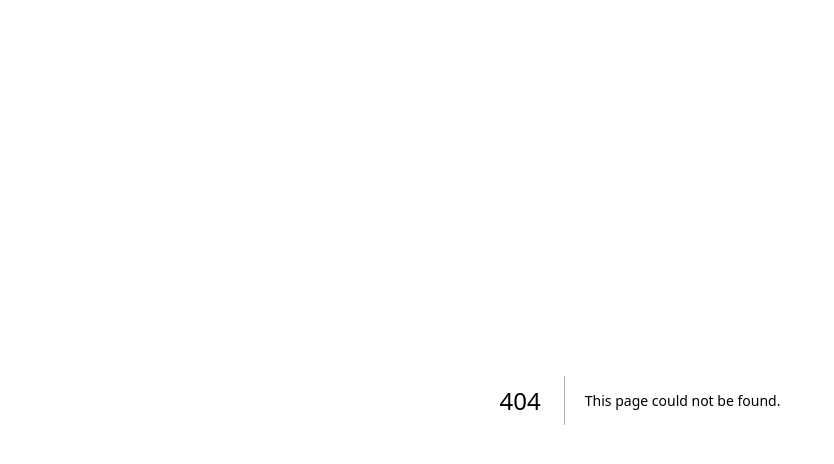
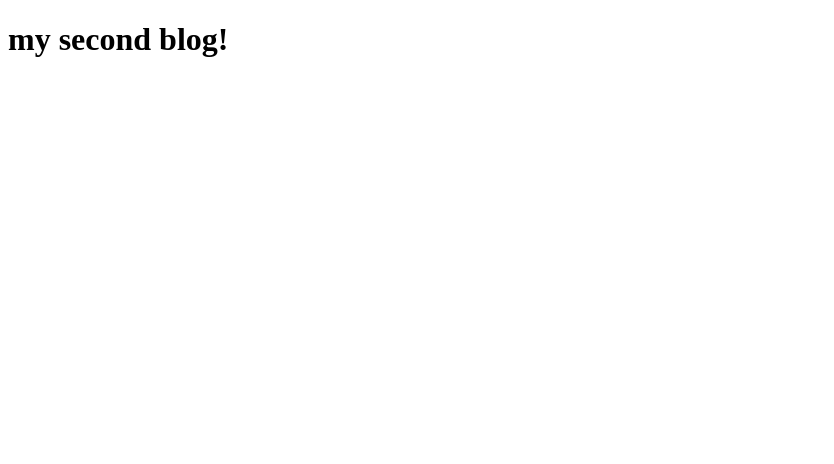
Before and after one commit to Akshay8122/Next.js-14, a Next.js app: page /blog/second in a window 1280 px wide. Before the commit this address had no page. Shown: the top 464 px of the page, without its empty margins (0-834 px from the left). Built offline with nearby package versions, Linux system fonts and the light colour scheme.

Commit message:
feat: add nested routing

```diff
--- /dev/null
+++ b/src/app/blog/first/page.tsx
@@ -0,0 +1,3 @@
+export default function MyFirstBlog() {
+  return <h1>my first blog!</h1>;
+}
--- /dev/null
+++ b/src/app/blog/page.tsx
@@ -0,0 +1,3 @@
+export default function Blog() {
+  return <h1>My blog</h1>;
+}
--- /dev/null
+++ b/src/app/blog/second/page.tsx
@@ -0,0 +1,3 @@
+export default function MySecondBlog() {
+  return <h1>my second blog!</h1>;
+}
```
